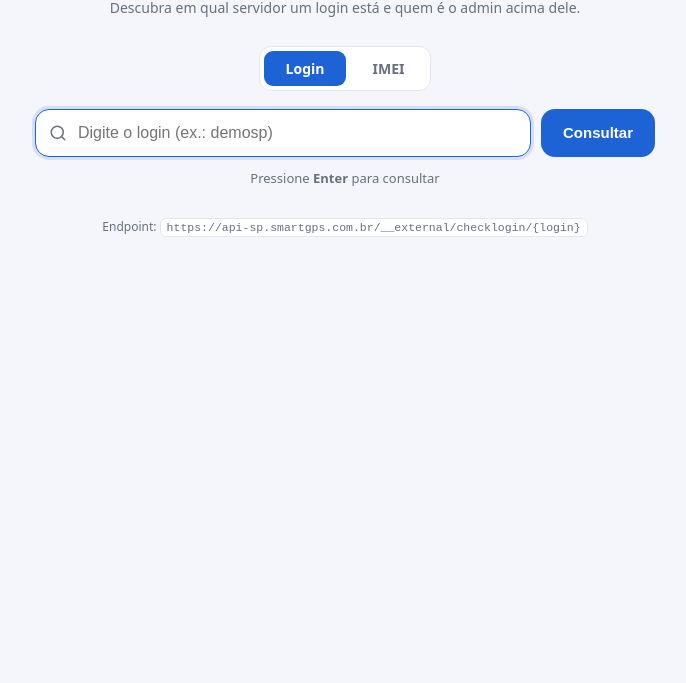
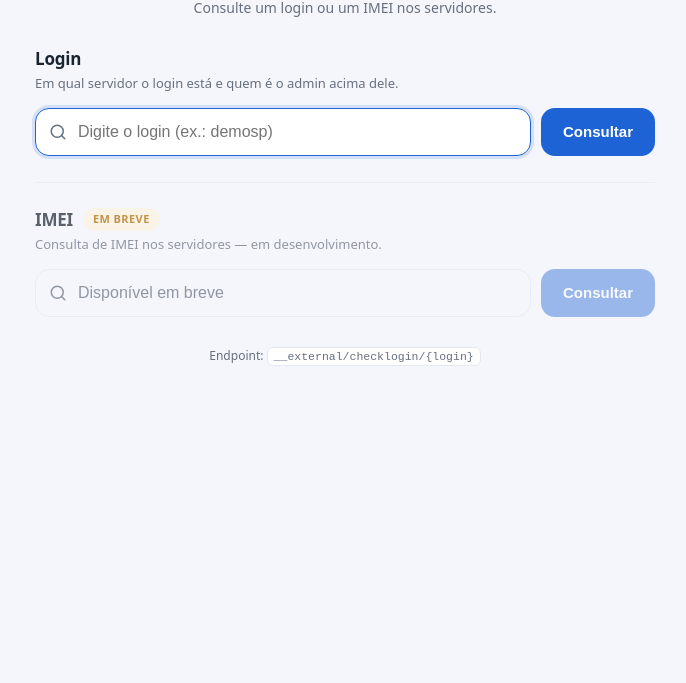
Before and after one commit to anabarbierismartgps-tech/smartgps-checklogin, a plain HTML site: page index.html in a window 1280 px wide. Shown: the part 117-800 px from the top of the page, without its empty margins (295-981 px from the left). Drawn offline with Linux system fonts and the light colour scheme.

Commit message:
Tela única: Login e IMEI juntos; IMEI com etiqueta "Em breve" (desabilitado)
- Remove o seletor de abas; Login e IMEI viram seções na mesma tela.
- IMEI fica desabilitado com badge "Em breve" (consulta em desenvolvimento).
- Simplifica o script para só a lógica de Login.

Co-Authored-By: Claude Opus 4.8 <noreply@anthropic.com>

```diff
--- a/index.html
+++ b/index.html
@@ -3,7 +3,7 @@
 <head>
   <meta charset="UTF-8" />
   <meta name="viewport" content="width=device-width, initial-scale=1.0" />
-  <title>SmartGPS · Consulta de Login</title>
+  <title>SmartGPS · Consultas</title>
   <meta name="description" content="Consulta em qual servidor um login está e quem é o admin acima dele (checklogin)." />
   <style>
     :root {
@@ -98,20 +98,21 @@
 
     .hint { text-align: center; color: var(--muted); font-size: 13px; margin: -8px 0 22px; }
 
-    /* seletor de modo (Login / IMEI) */
-    .tabs {
-      display: flex; width: max-content; margin: 0 auto 18px;
-      gap: 4px; padding: 4px;
-      background: var(--card); border: 1px solid var(--border); border-radius: 12px;
+    /* seções (Login / IMEI) numa tela só */
+    .group { margin-bottom: 6px; }
+    .group + .group { margin-top: 26px; padding-top: 24px; border-top: 1px solid var(--border); }
+    .group-head { display: flex; align-items: center; gap: 10px; margin-bottom: 3px; }
+    .group-head h2 { font-size: 17px; margin: 0; letter-spacing: -.2px; }
+    .group-sub { color: var(--muted); font-size: 13px; margin: 0 0 14px; }
+    .soon {
+      display: inline-flex; align-items: center;
+      padding: 3px 10px; border-radius: 999px;
+      font-size: 11px; font-weight: 700; letter-spacing: .4px; text-transform: uppercase;
+      background: var(--warn-bg); color: var(--warn);
     }
-    .tab {
-      appearance: none; border: none; cursor: pointer;
-      padding: 8px 22px; border-radius: 9px;
-      font-size: 14px; font-weight: 600; font-family: inherit;
-      color: var(--muted); background: transparent; transition: color .15s, background .15s;
-    }
-    .tab:hover { color: var(--text); }
-    .tab.active { background: var(--brand); color: #fff; }
+    .group.disabled { opacity: .7; }
+    input:disabled, button.submit:disabled { cursor: not-allowed; }
+    input:disabled { background: var(--bg); color: var(--muted); -webkit-text-fill-color: var(--muted); }
 
     /* result */
     #result:empty { display: none; }
@@ -219,68 +220,61 @@
   <div class="wrap">
     <header>
       <div class="logo"><span class="dot"></span> SmartGPS</div>
-      <h1>Consulta</h1>
-      <p id="subtitle">Descubra em qual servidor um login está e quem é o admin acima dele.</p>
+      <h1>Consultas</h1>
+      <p>Consulte um login ou um IMEI nos servidores.</p>
     </header>
 
-    <div class="tabs" role="tablist">
-      <button type="button" class="tab active" data-mode="login" role="tab">Login</button>
-      <button type="button" class="tab" data-mode="imei" role="tab">IMEI</button>
-    </div>
+    <!-- Consulta Login -->
+    <section class="group">
+      <div class="group-head"><h2>Login</h2></div>
+      <p class="group-sub">Em qual servidor o login está e quem é o admin acima dele.</p>
+      <form id="loginForm" autocomplete="off">
+        <div class="field">
+          <svg viewBox="0 0 24 24" fill="none" stroke="currentColor" stroke-width="2" stroke-linecap="round" stroke-linejoin="round"><circle cx="11" cy="11" r="8"></circle><path d="m21 21-4.3-4.3"></path></svg>
+          <input type="text" id="login" name="login" placeholder="Digite o login (ex.: demosp)" autofocus />
+        </div>
+        <button type="submit" class="submit" id="loginBtn">Consultar</button>
+      </form>
+      <div id="loginResult" aria-live="polite"></div>
+    </section>
 
-    <form id="form" autocomplete="off">
-      <div class="field">
-        <svg viewBox="0 0 24 24" fill="none" stroke="currentColor" stroke-width="2" stroke-linecap="round" stroke-linejoin="round"><circle cx="11" cy="11" r="8"></circle><path d="m21 21-4.3-4.3"></path></svg>
-        <input type="text" id="term" name="term" placeholder="Digite o login (ex.: demosp)" autofocus />
+    <!-- Consulta IMEI (em breve) -->
+    <section class="group disabled">
+      <div class="group-head">
+        <h2>IMEI</h2>
+        <span class="soon">Em breve</span>
       </div>
-      <button type="submit" class="submit" id="btn">Consultar</button>
-    </form>
-    <div class="hint">Pressione <b>Enter</b> para consultar</div>
-
-    <div id="result" aria-live="polite"></div>
+      <p class="group-sub">Consulta de IMEI nos servidores — em desenvolvimento.</p>
+      <form id="imeiForm" autocomplete="off" onsubmit="return false">
+        <div class="field">
+          <svg viewBox="0 0 24 24" fill="none" stroke="currentColor" stroke-width="2" stroke-linecap="round" stroke-linejoin="round"><circle cx="11" cy="11" r="8"></circle><path d="m21 21-4.3-4.3"></path></svg>
+          <input type="text" id="imei" placeholder="Disponível em breve" disabled />
+        </div>
+        <button type="button" class="submit" id="imeiBtn" disabled>Consultar</button>
+      </form>
+    </section>
 
     <footer>
-      Endpoint: <code id="ep"></code>
+      Endpoint: <code>__external/checklogin/{login}</code>
     </footer>
   </div>
 
   <script>
     // ---- Config ----------------------------------------------------------
     const API_LOGIN_BASE = "https://api-sp.smartgps.com.br/__external/checklogin";
-    const API_IMEI_BASE  = "https://api-sp.smartgps.com.br/__external/checkimei";
-
-    const MODES = {
-      login: {
-        base: API_LOGIN_BASE, suffix: "/{login}", inputmode: "text",
-        placeholder: "Digite o login (ex.: demosp)",
-        subtitle: "Descubra em qual servidor um login está e quem é o admin acima dele.",
-        run: (t) => queryLogin(t),
-      },
-      imei: {
-        base: API_IMEI_BASE, suffix: "/{imei}", inputmode: "numeric",
-        placeholder: "Digite o IMEI (ex.: 862476054300065)",
-        subtitle: "Descubra em qual servidor um IMEI está cadastrado.",
-        run: (t) => queryImei(t),
-      },
-    };
 
     // ---- Elements --------------------------------------------------------
-    const form = document.getElementById("form");
-    const input = document.getElementById("term");
-    const btn = document.getElementById("btn");
-    const result = document.getElementById("result");
-    const subtitle = document.getElementById("subtitle");
-    const ep = document.getElementById("ep");
-    const tabs = Array.from(document.querySelectorAll(".tab"));
-
-    let mode = "login";
+    const loginForm = document.getElementById("loginForm");
+    const loginInput = document.getElementById("login");
+    const loginBtn = document.getElementById("loginBtn");
+    const loginResult = document.getElementById("loginResult");
 
     // ---- Helpers ---------------------------------------------------------
     const esc = (s) => String(s == null ? "" : s).replace(/[&<>"']/g, (c) => (
       { "&": "&amp;", "<": "&lt;", ">": "&gt;", '"': "&quot;", "'": "&#39;" }[c]
     ));
 
-    function render(html) { result.innerHTML = html; }
+    function render(html) { loginResult.innerHTML = html; }
 
     function loading(term) {
       render(`<div class="state"><div class="spinner"></div>Consultando <b>${esc(term)}</b>…</div>`);
@@ -293,12 +287,19 @@
       </div>`);
     }
 
+    function stateLoginNotFound(login) {
+      render(`<div class="state">
+        <div class="big">Login não encontrado</div>
+        <div>Nenhum usuário <b>${esc(login)}</b> localizado nos servidores.</div>
+      </div>`);
+    }
+
     function appendRaw(data) {
       const pre = `<details class="raw"><summary>Ver resposta bruta (JSON)</summary><pre>${esc(JSON.stringify(data, null, 2))}</pre></details>`;
-      result.insertAdjacentHTML("beforeend", pre);
+      loginResult.insertAdjacentHTML("beforeend", pre);
     }
 
-    // ---- Fetch compartilhado ---------------------------------------------
+    // ---- Fetch -----------------------------------------------------------
     let inFlight = null;
 
     async function fetchJson(url) {
@@ -314,18 +315,11 @@
         if (e.name === "AbortError") return { aborted: true };
         return { err: "Não foi possível conectar à API. Verifique a conexão." };
       } finally {
-        if (inFlight === ctrl) { inFlight = null; btn.disabled = false; }
+        if (inFlight === ctrl) { inFlight = null; loginBtn.disabled = false; }
       }
     }
 
     // ---- Consulta: LOGIN -------------------------------------------------
-    function stateLoginNotFound(login) {
-      render(`<div class="state">
-        <div class="big">Login não encontrado</div>
-        <div>Nenhum usuário <b>${esc(login)}</b> localizado nos servidores.</div>
-      </div>`);
-    }
-
     function serverCard(code, info) {
       const hasAdmin = !!info.has_admin_above;
       const admin = info.admin || null;
@@ -366,6 +360,11 @@
     }
 
     async function queryLogin(login) {
+      login = login.trim();
+      if (!login) { loginInput.focus(); return; }
+      loading(login);
+      loginBtn.disabled = true;
+
       const r = await fetchJson(`${API_LOGIN_BASE}/${encodeURIComponent(login)}`);
       if (r.aborted) return;
       if (r.err) { stateError(r.err); return; }
@@ -382,87 +381,10 @@
       appendRaw(data);
     }
 
-    // ---- Consulta: IMEI --------------------------------------------------
-    // Normaliza cada item de existingServers, seja string ("SP") ou objeto.
-    function normServers(list) {
-      return (Array.isArray(list) ? list : []).map((e) => {
-        if (e && typeof e === "object") {
-          const code = e.server || e.code || e.name || e.cluster || e.db || e.sigla || "";
-          return { code: String(code || "?"), obj: e };
-        }
-        return { code: String(e), obj: null };
-      });
-    }
+    // ---- Events ----------------------------------------------------------
+    loginForm.addEventListener("submit", (e) => { e.preventDefault(); queryLogin(loginInput.value); });
 
-    function stateImeiNotFound(imei) {
-      render(`<div class="state">
-        <div class="big">IMEI não cadastrado</div>
-        <div>O IMEI <b>${esc(imei)}</b> não foi encontrado em nenhum servidor.</div>
-      </div>`);
-    }
-
-    function imeiCard(imei, servers) {
-      const badges = servers.map((s) => `<span class="code">${esc(s.code)}</span>`).join("");
-      const plural = servers.length > 1 ? "servidores" : "servidor";
-      return `<div class="card">
-        <div class="top">
-          <span class="server">
-            <span class="srv-label">IMEI</span>
-            <span class="imei-val">${esc(imei)}</span>
-          </span>
-          <span class="badge ok"><span class="d"></span> Cadastrado</span>
-        </div>
-        <div class="rows">
-          <div class="row">
-            <span class="k">Cadastrado em ${servers.length} ${plural}</span>
-            <span class="v codes">${badges}</span>
-          </div>
-        </div>
-      </div>`;
-    }
-
-    async function queryImei(imei) {
-      const r = await fetchJson(`${API_IMEI_BASE}/${encodeURIComponent(imei)}`);
-      if (r.aborted) return;
-      if (r.err) { stateError(r.err); return; }
-      const data = r.data;
-
-      if (data && data.error) { stateError(String(data.error)); appendRaw(data); return; }
-
-      const servers = normServers(data && data.existingServers);
-      if (servers.length === 0) { stateImeiNotFound(imei); appendRaw(data); return; }
-
-      render(imeiCard(imei, servers));
-      appendRaw(data);
-    }
-
-    // ---- Dispatch / modo -------------------------------------------------
-    function run(term) {
-      term = term.trim();
-      if (!term) { input.focus(); return; }
-      loading(term);
-      btn.disabled = true;
-      MODES[mode].run(term);
-    }
-
-    function setMode(next, opts = {}) {
-      if (!MODES[next]) return;
-      mode = next;
-      const cfg = MODES[next];
-      tabs.forEach((t) => t.classList.toggle("active", t.dataset.mode === next));
-      input.placeholder = cfg.placeholder;
-      input.setAttribute("inputmode", cfg.inputmode);
-      subtitle.textContent = cfg.subtitle;
-      ep.textContent = cfg.base + cfg.suffix;
-      if (!opts.keep) { input.value = ""; render(""); }
-      input.focus();
-    }
-
-    // ---- Events ----------------------------------------------------------
-    form.addEventListener("submit", (e) => { e.preventDefault(); run(input.value); });
-    tabs.forEach((t) => t.addEventListener("click", () => setMode(t.dataset.mode)));
-
-    result.addEventListener("click", async (e) => {
+    loginResult.addEventListener("click", async (e) => {
       const b = e.target.closest("[data-copy]");
       if (!b) return;
       try {
@@ -472,13 +394,9 @@
       } catch { /* ignora */ }
     });
 
-    // ---- Init: parâmetros na URL (?login=xxx ou ?imei=xxx) ---------------
-    setMode("login");
-    const params = new URLSearchParams(location.search);
-    const qImei = params.get("imei");
-    const qLogin = params.get("login");
-    if (qImei) { setMode("imei", { keep: true }); input.value = qImei; run(qImei); }
-    else if (qLogin) { setMode("login", { keep: true }); input.value = qLogin; run(qLogin); }
+    // ---- Init: ?login=xxx na URL (link direto) ---------------------------
+    const qLogin = new URLSearchParams(location.search).get("login");
+    if (qLogin) { loginInput.value = qLogin; queryLogin(qLogin); }
   </script>
 </body>
 </html>
```
